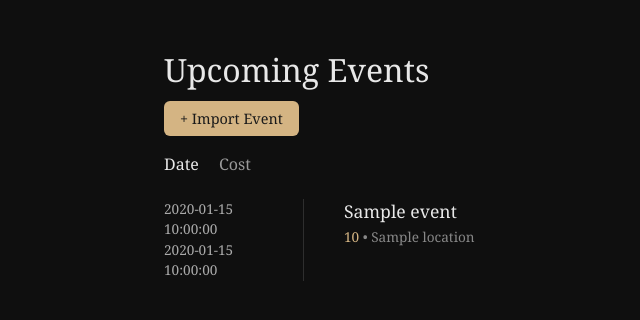
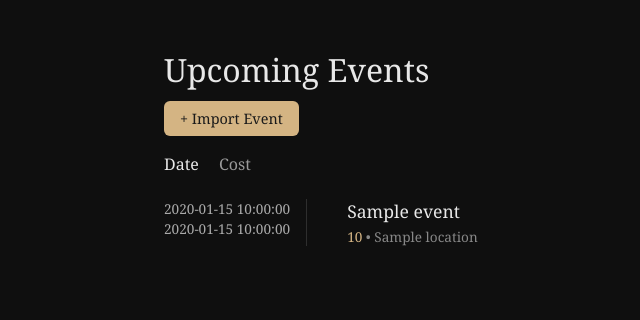
Before and after one commit to jwiklund/portal, a Python web app: template templates/events.html in a window 1280 px wide. Shown: the part 60-380 px from the top of the page, without its empty margins (108-748 px from the left). Run offline with Jinja, Linux system fonts and the light colour scheme; the template is opened without the code that fills it: most values are stand-ins (such as "Sample title", 1, 10 or a date in 2020).

Commit message:
time size

```diff
--- a/templates/events.html
+++ b/templates/events.html
@@ -27,8 +27,6 @@
   .event-date {
     font-size: 0.85rem;
     color: #aaa;
-    min-width: 140px;
-    width: 140px;
     padding-right: 1rem;
     border-right: 1px solid #2e2e2e;
     margin-right: 1rem;
```
